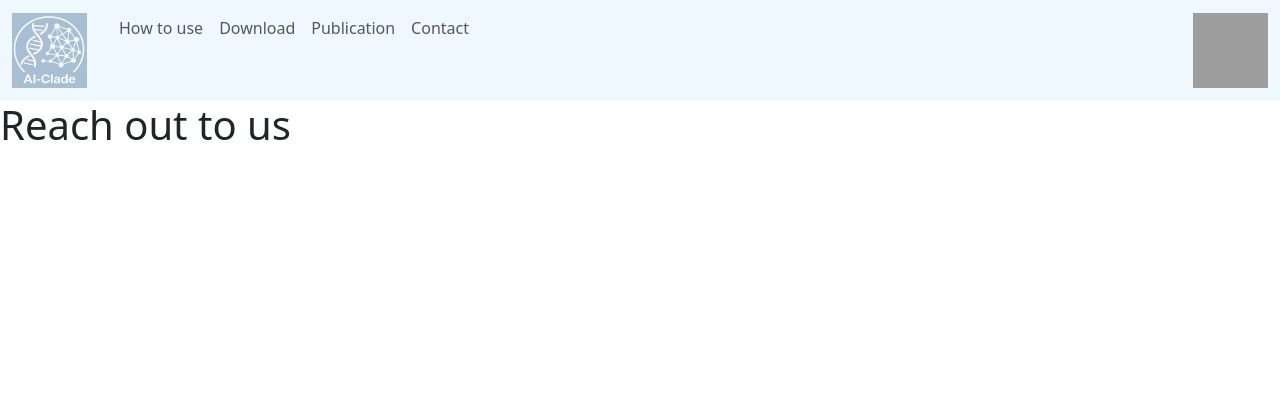
After one commit to gustavsganzerla/mpxv_clade_prediction, a Django app: page /clade_predictor/contact/ in a window 1280 px wide. The commit adds this page. Shown: the top 420 px of the page. Run offline with Django 5.2, Linux system fonts and the light colour scheme; some libraries are stand-ins or nearby versions; grey boxes are pictures that could not be loaded.

Commit message:
contact view

```diff
--- /dev/null
+++ b/django_sample/clade_predictor/templates/clade_predictor/contact.html
@@ -0,0 +1,10 @@
+{% extends 'base.html' %}
+
+{% block content %}
+
+<div class='content'>
+
+    <h1>Reach out to us</h1>
+</div>
+
+{%endblock%}
--- a/django_sample/clade_predictor/urls.py
+++ b/django_sample/clade_predictor/urls.py
@@ -4,5 +4,6 @@ from . import views
 app_name = 'clade_predictor'
 
 urlpatterns = [
-    path("home/", views.home, name = 'home')
+    path("home/", views.home, name = 'home'),
+    path("contact/", views.contact, name = 'contact')
     ]
--- a/django_sample/clade_predictor/views.py
+++ b/django_sample/clade_predictor/views.py
@@ -233,3 +233,6 @@ def home(request):
 
     return render(request, 'clade_predictor/home.html',
                   context = {'form':form})
+
+def contact(request):
+    return render(request, 'clade_predictor/contact.html')
--- a/django_sample/templates/base.html
+++ b/django_sample/templates/base.html
@@ -131,7 +131,7 @@ th {
                   <a class="nav-link">How to use</a>
                   <a class="nav-link">Download</a>
                   <a class="nav-link">Publication</a>
-                  <a class="nav-link">Contact</a>
+                  <a class="nav-link" href="{% url 'clade_predictor:contact' %}">Contact</a>
               </div>
 
           </div>
```
